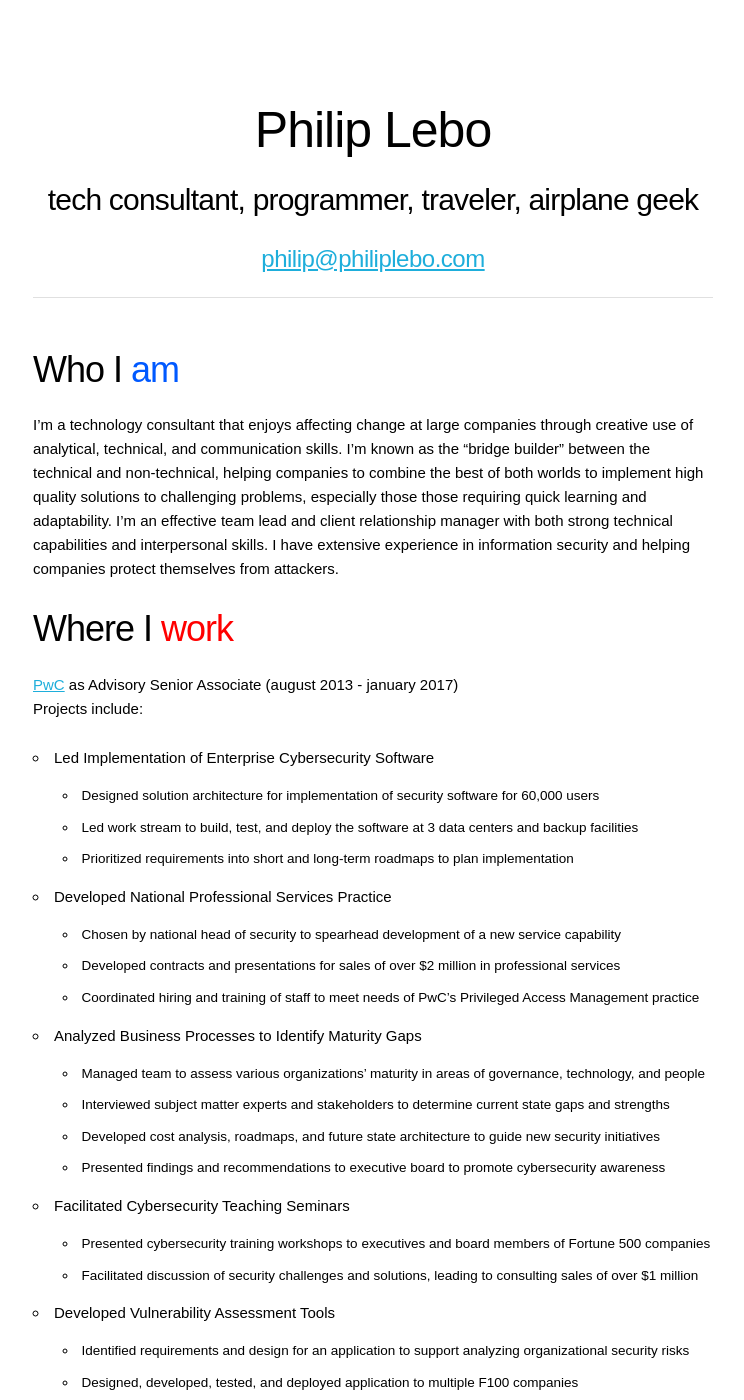
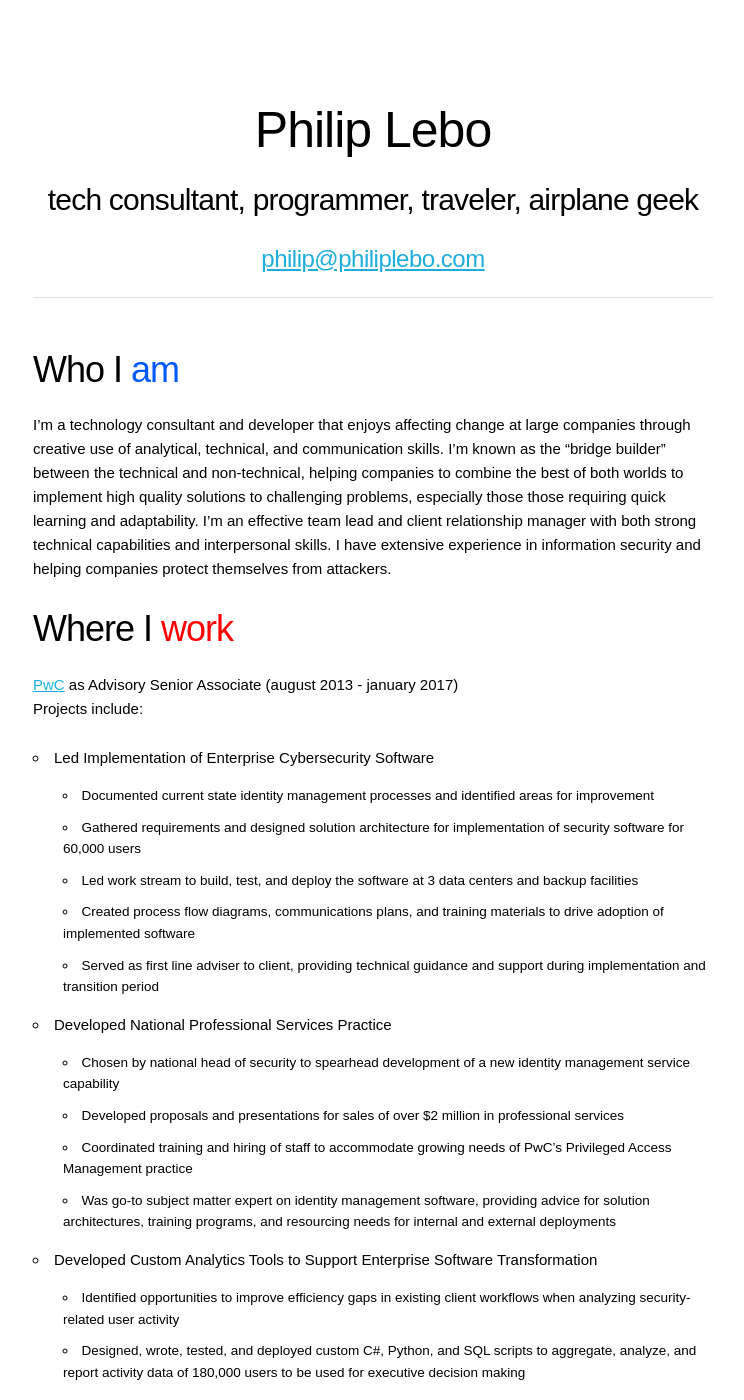
Before and after one commit to philiplebo/philiplebo.github.io, a Jekyll site: the page built from index.md, in a window 1280 px wide and 1400 px high. Shown: the whole window, without its empty margins (267-1011 px from the left). Built offline with Jekyll 4.4.1, drawn with Linux system fonts in a browser that asks for light colours; some of the changed text lies outside the part shown.

Commit message:
Resume changes

```diff
--- a/index.md
+++ b/index.md
@@ -10,35 +10,45 @@ title: Philip Lebo
 <br>
 
 ### Who I <span style="color: #0059ff">am</span>
-I'm a technology consultant that enjoys affecting change at large companies through creative use of analytical, technical, and communication skills. I'm known as the “bridge builder” between the technical and non-technical, helping companies to combine the best of both worlds to implement high quality solutions to challenging problems, especially those those requiring quick learning and adaptability. I'm an effective team lead and client relationship manager with both strong technical capabilities and interpersonal skills. I have extensive experience in information security and helping companies protect themselves from attackers.
+I'm a technology consultant and developer that enjoys affecting change at large companies through creative use of analytical, technical, and communication skills. I'm known as the “bridge builder” between the technical and non-technical, helping companies to combine the best of both worlds to implement high quality solutions to challenging problems, especially those those requiring quick learning and adaptability. I'm an effective team lead and client relationship manager with both strong technical capabilities and interpersonal skills. I have extensive experience in information security and helping companies protect themselves from attackers.
 
 ### Where I <span style="color: red">work</span>
 [PwC](https://www.pwc.com/us/en/cybersecurity.html) as Advisory Senior Associate (august 2013 - january 2017)
 Projects include:
 * Led Implementation of Enterprise Cybersecurity Software
-    * Designed solution architecture for implementation of security software for 60,000 users
+    * Documented current state identity management processes and identified areas for improvement
+    * Gathered requirements and designed solution architecture for implementation of security software for 60,000 users
     * Led work stream to build, test, and deploy the software at 3 data centers and backup facilities
-    * Prioritized requirements into short and long-term roadmaps to plan implementation
+    * Created process flow diagrams, communications plans, and training materials to drive adoption of implemented software
+    * Served as first line adviser to client, providing technical guidance and support during implementation and transition period
+
 * Developed National Professional Services Practice
-    * Chosen by national head of security to spearhead development of a new service capability
-    * Developed contracts and presentations for sales of over $2 million in professional services
-    * Coordinated hiring and training of staff to meet needs of PwC’s Privileged Access Management practice
+    * Chosen by national head of security to spearhead development of a new identity management service capability
+    * Developed proposals and presentations for sales of over $2 million in professional services
+    * Coordinated training and hiring of staff to accommodate growing needs of PwC’s Privileged Access Management practice
+    * Was go-to subject matter expert on identity management software, providing advice for solution architectures, training programs, and resourcing needs for internal and external deployments
+
+* Developed Custom Analytics Tools to Support Enterprise Software Transformation
+    * Identified opportunities to improve efficiency gaps in existing client workflows when analyzing security-related user activity
+    * Designed, wrote, tested, and deployed custom C#, Python, and SQL scripts to aggregate, analyze, and report activity data of 180,000 users to be used for executive decision making
+
 * Analyzed Business Processes to Identify Maturity Gaps
-    * Managed team to assess various organizations’ maturity in areas of governance, technology, and people
     * Interviewed subject matter experts and stakeholders to determine current state gaps and strengths
-    * Developed cost analysis, roadmaps, and future state architecture to guide new security initiatives
-    * Presented findings and recommendations to executive board to promote cybersecurity awareness
+    * Designed and documented future state architectures, including requirements for scalability, availability, security, and disaster planning, and the necessary software, hardware, and staffing
+    * Developed customized cost analyses and roadmaps to help clients implement desired future state architectures
+    * Presented findings and recommendations to executive board to promote organizational buy-in
+
 * Facilitated Cybersecurity Teaching Seminars
-    * Presented cybersecurity training workshops to executives and board members of Fortune 500 companies
-    * Facilitated discussion of security challenges and solutions, leading to consulting sales of over $1 million
-* Developed Vulnerability Assessment Tools
-    * Identified requirements and design for an application to support analyzing organizational security risks
-    * Designed, developed, tested, and deployed application to multiple F100 companies
-    * Provided ongoing training support and feature enhancements
-* Managed SQL Server Database to Support Enterprise Software Transformation
-    * Designed, developed, and implemented an extract, transform, and load solution for data of 180,000 users
-    * Optimized a SQL Server implementation supporting an enterprise identity management solution
-    * Created and executed communications and training for deployment of a web app with 30,000 users
+    * Presented training workshops to executives of Fortune 500 companies, leading to professional services sales of over $1 million
+    * Facilitated discussion of challenges in implementing enterprise software, including challenges with training, organizational resistance to change, and technology limitations
+    * Created strategies to mitigate challenges through creative project planning, communication, and training programs
+
+[The University of Texas](https://www.mccombs.utexas.edu/) as Teaching Assistant (august 2012 - may 2013)
+* TA for upper level Web Applications Development course
+    * Tutored 120 students in creating web applications using .NET, SQL, and JavaScript
+    * Designed semester-long web development project requirements, including database design, desktop and mobile interface requirements, and programming standards
+    * Assisted students with understanding and applying debugging and testing tools
+
 
 ### What I <span style="color: orange">create</span>
 * [Alternate Sources](https://as.philiplebo.com) - Project that finds and shows alternate sources for a given news story
```
